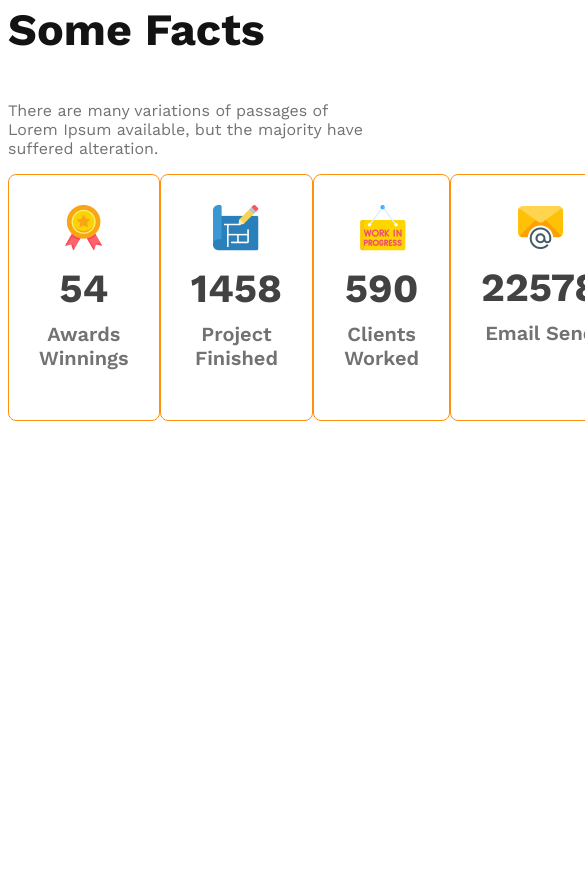
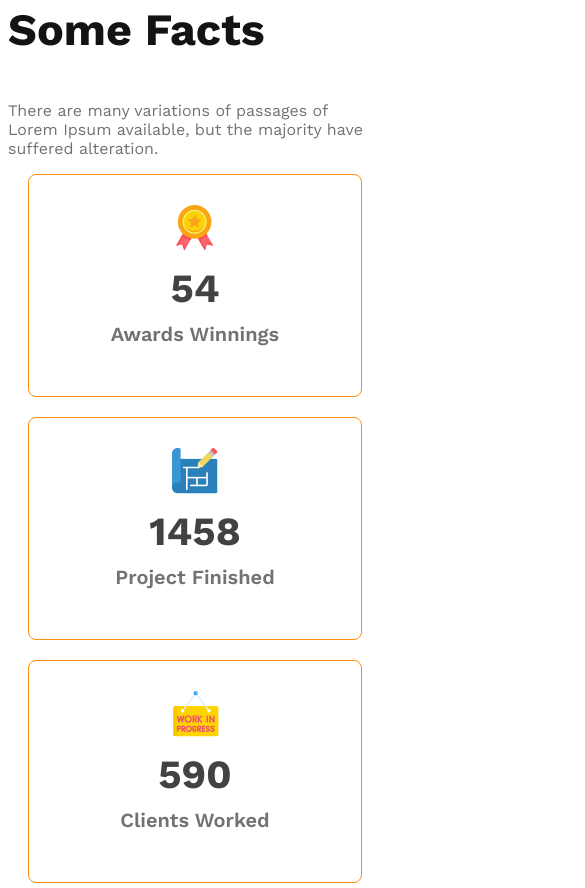
Before and after one commit to AbuBakkarSiddique007/G3-Architect-website, a plain HTML site: page index.html in a window 390 px wide. Shown: the part 3116-4004 px from the top of the page, 585 px wide, since content can reach past the window. Before the commit the page ends 3607 px from the top, so only its background shows below. Drawn offline with nearby package versions, Linux system fonts and the light colour scheme.

Commit message:
added some facts section media query

```diff
--- a/architect.css
+++ b/architect.css
@@ -185,7 +185,8 @@ main {
 
     /* je khane flex use korso oigular direction change kore dite hoi */
     nav,
-    .teams-container {
+    .teams-container,
+    .facts-card-container {
         flex-direction: column;
     }
 
@@ -193,9 +194,13 @@ main {
         grid-template-columns: 1fr;
     }
 
-    .teams-container {
+    .teams-container,
+    .facts-card-container {
         padding-right: 20px;
         padding-left: 20px;
+    }
+    .facts-card-container{
+        gap: 20px;
     }
 
 }
```
